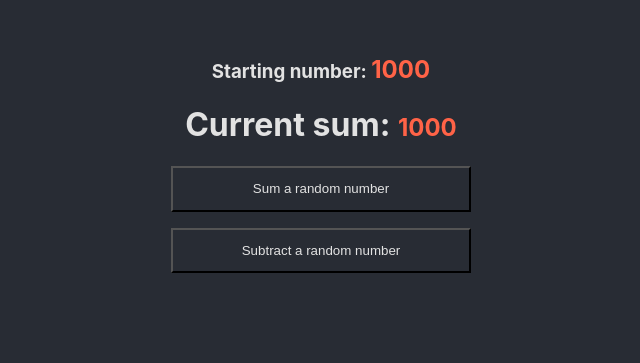
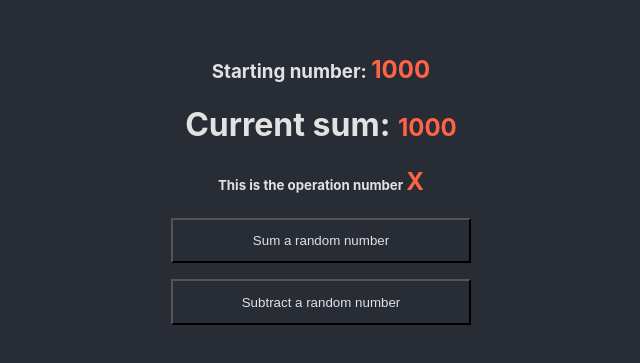
Before and after one commit to asainz/redux-react-basics, a React (Create React App) app: page / in a window 1280 px wide. Shown: the part 105-468 px from the top of the page, without its empty margins (319-959 px from the left). Built offline with nearby package versions, Linux system fonts and the light colour scheme; the HTML template or start-up script is replaced by a standard one.

Commit message:
add more markup

```diff
--- a/src/Calculator.js
+++ b/src/Calculator.js
@@ -24,6 +24,9 @@ class Calculator extends Component {
                 <h1>
                     Current sum: <strong>1000</strong>
                 </h1>
+                <h5>
+                    This is the operation number <strong>X</strong>
+                </h5>
                 <div>
                     <button onClick={this.handleSumClick}>Sum a random number</button>
                 </div>
```
